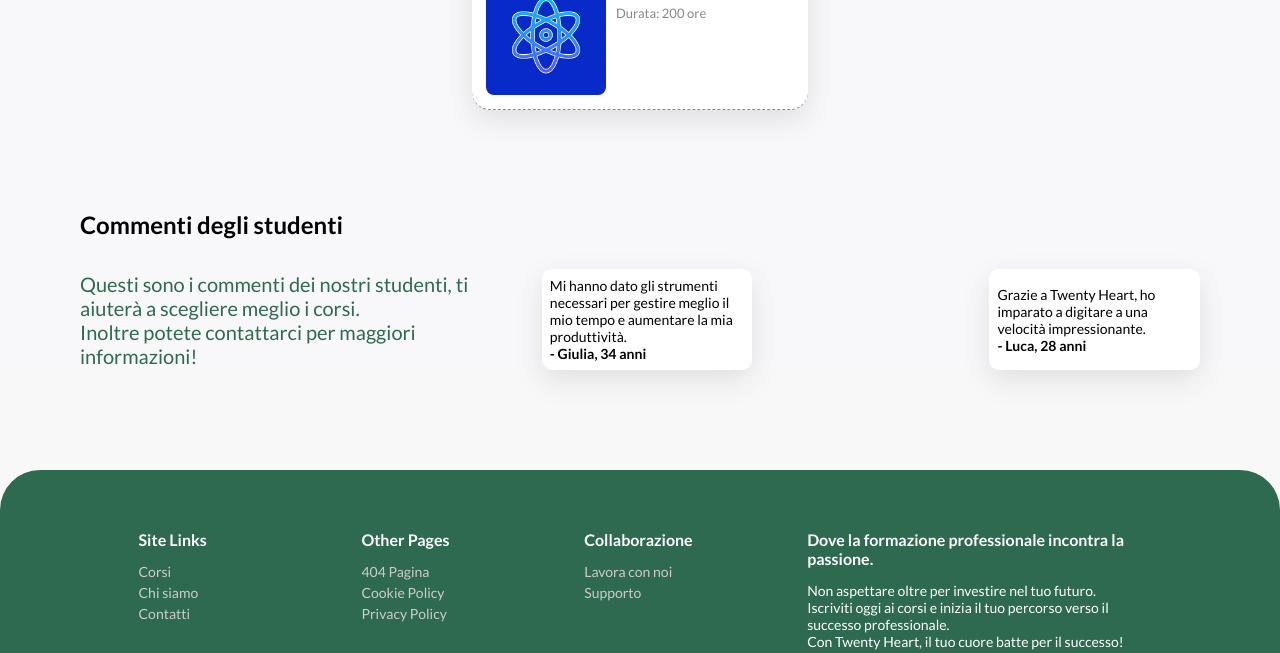
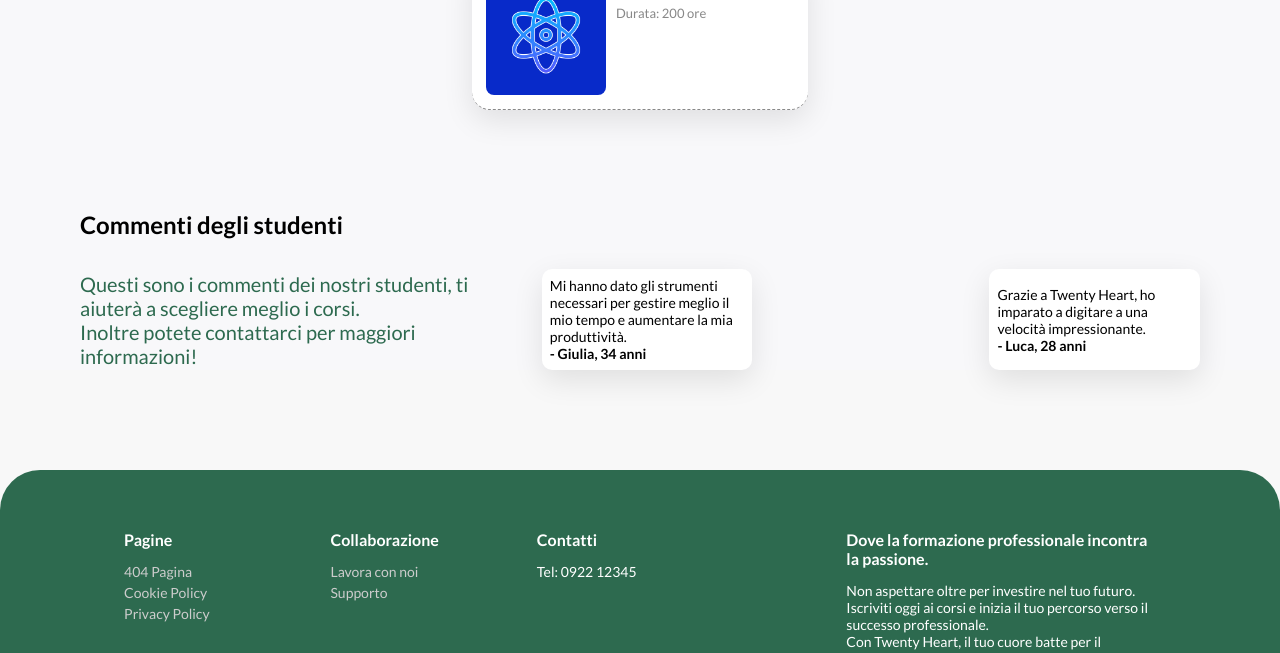
Before and after one commit to G3R0D4Rk/twenty-landing-page, a plain HTML site: page index.html in a window 1280 px wide. Shown: the part 597-1250 px from the top of the page. Drawn offline with nearby package versions, Linux system fonts and the light colour scheme.

Commit message:
Update index.html

```diff
--- a/index.html
+++ b/index.html
@@ -80,13 +80,7 @@
     <footer>
         <div class="columns">
             <div class="col">
-                <h5>Site Links</h5>
-                <a href="#">Corsi</a>
-                <a href="#">Chi siamo</a>
-                <a href="#">Contatti</a>
-            </div>
-            <div class="col">
-                <h5>Other Pages</h5>
+                <h5>Pagine</h5>
                 <a href="#">404 Pagina</a>
                 <a href="#">Cookie Policy</a>
                 <a href="#">Privacy Policy</a>
@@ -95,6 +89,11 @@
                 <h5>Collaborazione</h5>
                 <a href="#">Lavora con noi</a>
                 <a href="#">Supporto</a>
+            </div>
+            <div class="col last">
+                <h5>Contatti</h5>
+                <p>Tel: 0922 12345
+                </p>
             </div>
             <div class="col last">
                 <h5>Dove la formazione professionale incontra la passione.</h5>
```
